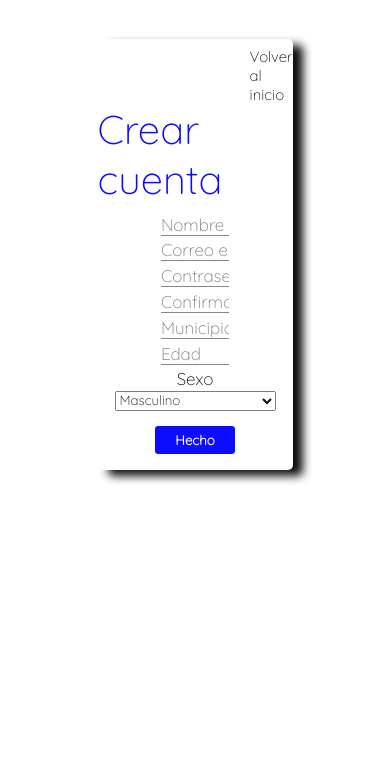
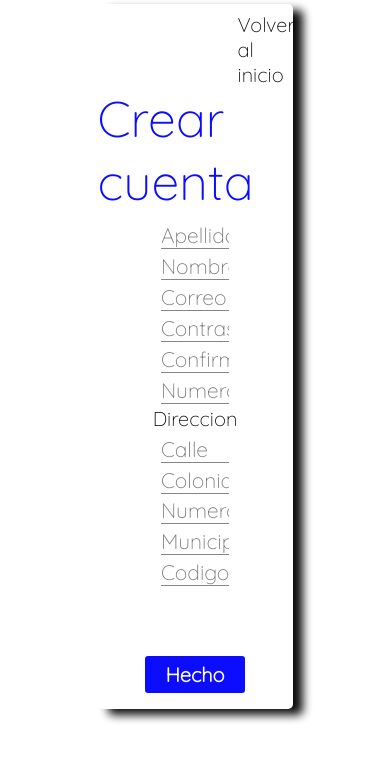
Before and after one commit to JavierReivajG/ProyectoINGS, a website: page src/registrar-cuenta.html in a window 390 px wide. Drawn offline with Linux system fonts and the light colour scheme.

Commit message:
ya tenemos el login y register, completamente responsive

```diff
--- a/src/css/login.css
+++ b/src/css/login.css
@@ -47,7 +47,7 @@ main .main-container {
  .crear-cuenta {
      color:  blue;
      list-style: none;
-     font-size: 4rem;
+     font-size: 5rem;
      font-weight: 400;
      margin-bottom: 3%;
 
@@ -55,14 +55,14 @@ main .main-container {
 
  .volveralinicio {
      list-style: none;
-     margin-left: 80%;
+     margin-left: 75%;
      margin-right: 2%;
  }
 
  .volveralinicio a {
      text-decoration: none;
      color: black;
-     font-size: 1.5rem;
+     font-size: 2rem;
      font-weight: 500;
  }
 
@@ -76,30 +76,23 @@ main .main-container {
     background: transparent;
     outline: none;
     color: rgb(0, 0, 0);
-    font-size: 1.7rem;
+    font-size: 2.1rem;
     margin-top: 2%;
     width: 35%;
 
  }
 
  .container-center--footer {
-     margin-top: 3%;
+     margin-top: 1%;
      margin-bottom: 3%;
  }
 
-.text {
-    font-size: 1.7rem;
-    color: black;
-    list-style: none;
-    margin-top: 1.4%;
-    margin-bottom: 1%;
-}
 
 .container-center--footer button {
     border: none;
     color: white;
     background-color:blue;
-    margin: 10px;
+    margin-bottom: 10px;
     padding: 6px 20px;
     border-radius: 3px;
     font-weight: 600;
@@ -113,9 +106,9 @@ main .main-container {
 .opcion-registrar li {
     color: black;
     list-style: none;
-    font-size: 1.3rem;
+    font-size: 1.8rem;
     font-weight: 500;
-    margin-top: 3%;
+    margin-top: 6%;
     margin-right: 5px;
 }
 
--- a/src/css/registrar-cuenta.css
+++ b/src/css/registrar-cuenta.css
@@ -25,7 +25,7 @@ main {
 
 main .main-container {
     box-shadow: 10px 6px 10px black;
-    margin-top: 10%;
+    margin-top: 1%;
     border-radius: 5px;
     background-color: white;
     opacity: 95%;
@@ -47,7 +47,7 @@ main .main-container {
  .crear-cuenta {
      color:  blue;
      list-style: none;
-     font-size: 4rem;
+     font-size: 5rem;
      font-weight: 400;
      margin-bottom: 3%;
 
@@ -55,14 +55,14 @@ main .main-container {
 
  .volveralinicio {
      list-style: none;
-     margin-left: 80%;
+     margin-left: 75%;
      margin-right: 2%;
  }
 
  .volveralinicio a {
      text-decoration: none;
      color: black;
-     font-size: 1.5rem;
+     font-size: 2rem;
      font-weight: 500;
  }
 
@@ -76,11 +76,12 @@ main .main-container {
     background: transparent;
     outline: none;
     color: rgb(0, 0, 0);
-    font-size: 1.7rem;
+    font-size: 2.1rem;
     margin-top: 2%;
     width: 35%;
 
  }
+
 
  .container-center--footer {
      margin-top: 3%;
@@ -88,19 +89,47 @@ main .main-container {
  }
 
 .text {
-    font-size: 1.7rem;
+    font-size: 2rem;
     color: black;
     list-style: none;
-    margin-top: 1.4%;
-    margin-bottom: 1%;
+    margin-top: 1%;
+    margin-bottom: 0.5%;
 }
 
 .container-center--footer button {
     border: none;
     color: white;
     background-color:blue;
+    font-size: 2rem;
     margin: 10px;
     padding: 6px 20px;
     border-radius: 3px;
     font-weight: 600;
 }
+
+
+.scroll {
+    display: flex;
+    flex-direction: column;
+    width: 100%;
+    align-items: center;
+    overflow-y: scroll;
+}
+
+
+.slidery {
+    display: flex;
+    flex-direction: column;
+    gap: 5px;
+    width: 100%;
+    height: 50vh;
+    overflow-y: scroll;
+    scroll-snap-type: y proximity;
+}
+
+
+.slidery .container-slidery {
+    display: flex;
+    flex-direction: column;
+    align-items: center;
+}
--- a/src/registrar-cuenta.html
+++ b/src/registrar-cuenta.html
@@ -5,7 +5,7 @@
     <link rel="stylesheet" href="./css/registrar-cuenta.css">
     <meta http-equiv="X-UA-Compatible" content="IE=edge">
     <meta name="viewport" content="width=device-width, initial-scale=1.0">
-    <title>Registrar</title>
+    <title>Modulo 1 (Registrar) </title>
 </head>
 <body>
     <main>
@@ -13,19 +13,22 @@
             <ul class="container-center">
                 <li class="volveralinicio"><a href="">Volver al inicio</a></li>
                 <li class="crear-cuenta">Crear cuenta</li>
-                <input placeholder="Nombre" autocomplete="name" type="text">
-                <input placeholder="Correo electronico" autocomplete="email" type="text">
-                <input placeholder="Contraseña" type="password">
-                <input placeholder="Confirmar Contraseña" type="password">
-                <input placeholder="Municipio" type="password">
-                <input placeholder="Edad" type="password">
-                <li class="text">Sexo</li>
-                <select class="checkbox" name="casilla-tipo" id="casilla-tipo">
-                    <option value="Basica">Masculino</option>
-                    <option value="Contigua">Femenino</option>
-                    <option value="Especial">No especificar</option>
-                    <option value="Extraordinaria">Elicoptero apache f732</option>
-                  </select>
+                <section class="slidery">
+                    <div class="container-slidery">
+                        <input placeholder="Apellido(s)" autocomplete="family-name" type="text">
+                        <input placeholder="Nombre(s)" autocomplete="name" type="text">
+                        <input placeholder="Correo electronico" autocomplete="email" type="email">
+                        <input placeholder="Contraseña" autocomplete="new-password" type="password">
+                        <input placeholder="Confirmar Contraseña" autocomplete="new-password" type="password">
+                        <input placeholder="Numero de telefono" autocomplete="" type="text">
+                        <li class="text">Direccion</li>
+                        <input placeholder="Calle" type="password">
+                        <input placeholder="Colonia" type="password">
+                        <input placeholder="Numero Exterior/interior" type="password">
+                        <input placeholder="Municipio" type="password">
+                        <input placeholder="Codigo postal" type="password">
+                    </div>
+                </section>
                 <ul class="container-center--footer">
                     <button>Hecho</button>
                 </ul>
```
Also changed, not shown: src/login.html (+4 -3 lines).
